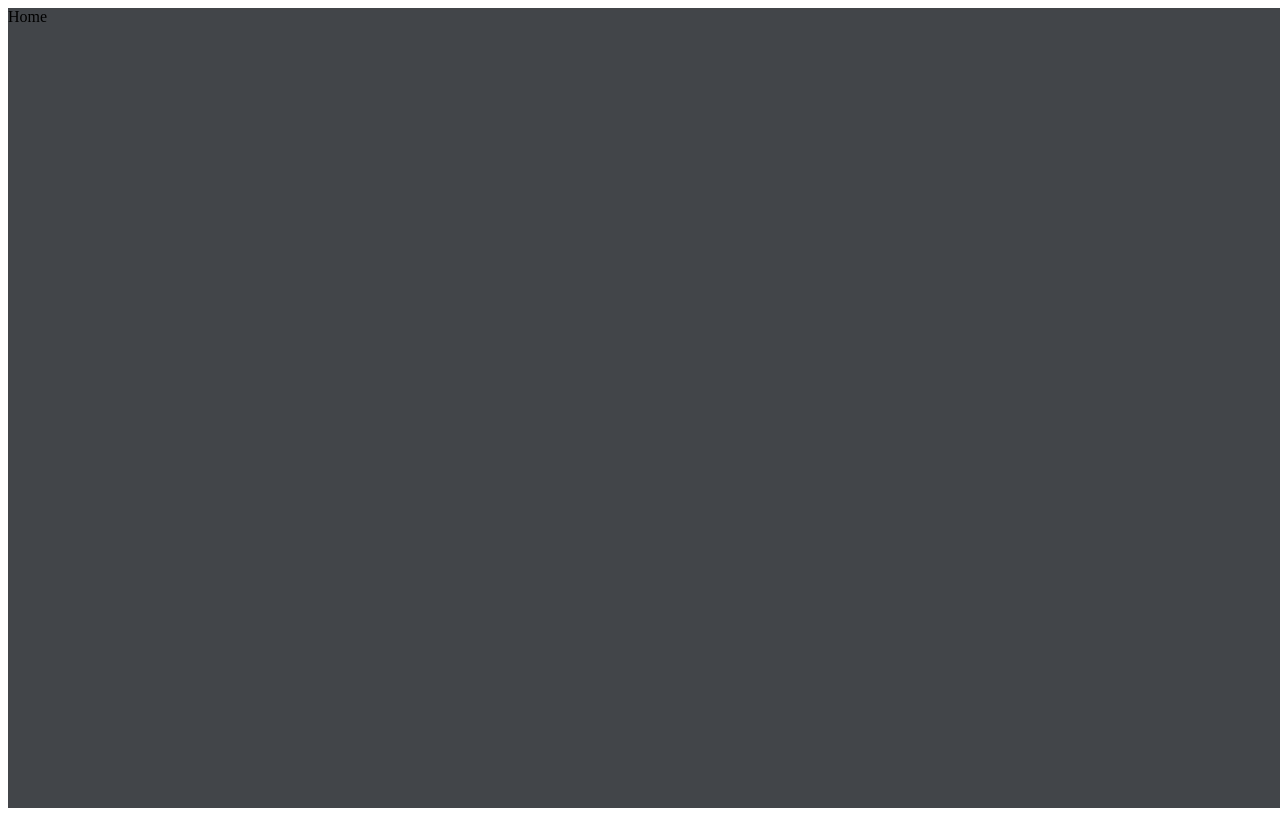
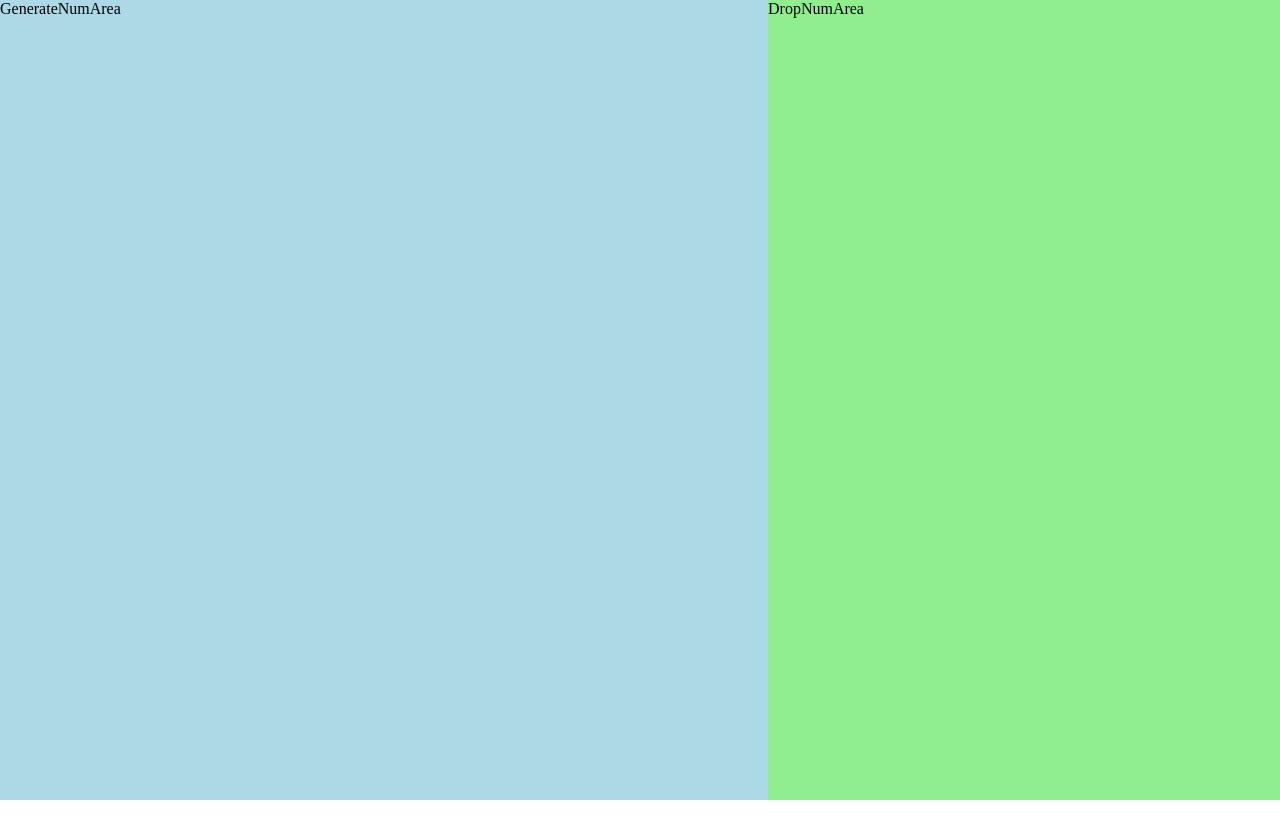
Before and after one commit to 26june/ordered-project, a React (Create React App) app: page / in a window 1280 px wide. Built offline with nearby package versions, Linux system fonts and the light colour scheme.

Commit message:
update styling

```diff
--- /dev/null
+++ b/src/components/DropNumArea.jsx
@@ -0,0 +1,13 @@
+import React from "react";
+import { styled } from "styled-components";
+
+const Container = styled.div`
+  grid-column: 4/6;
+  grid-row: 1/6;
+
+  background-color: lightgreen;
+`;
+
+export default function DropNumArea() {
+  return <Container>DropNumArea</Container>;
+}
--- /dev/null
+++ b/src/components/GenerateNumArea.jsx
@@ -0,0 +1,13 @@
+import React from "react";
+import { styled } from "styled-components";
+
+const Container = styled.div`
+  grid-column: 1/4;
+  grid-row: 1/6;
+
+  background-color: lightblue;
+`;
+
+export default function GenerateNumArea() {
+  return <Container>GenerateNumArea</Container>;
+}
--- a/src/components/Home.jsx
+++ b/src/components/Home.jsx
@@ -1,5 +1,32 @@
-import React from "react";
+import React, { useState } from "react";
+import { DragDropContext } from "react-beautiful-dnd";
+import { styled } from "styled-components";
+import numbersData from "../numbers-data";
+import DropNumArea from "./DropNumArea";
+import GenerateNumArea from "./GenerateNumArea";
+
+const Container = styled.div`
+  display: grid;
+  height: 100vh;
+  width: 100vw;
+
+  grid-template-columns: 1fr 1fr 1fr 1fr 1fr;
+  grid-template-rows: 1fr 1fr 1fr 1fr 1fr;
+`;
 
 export default function Home() {
-  return <div>Home</div>;
+  const [initState, setInitState] = useState(numbersData);
+
+  function handeOnDragEnd(result) {}
+
+  return (
+    <DragDropContext onDragEnd={handeOnDragEnd}>
+      <Container>
+        <GenerateNumArea
+          key={initState.droppableAreas.genArea.id}
+        ></GenerateNumArea>
+        <DropNumArea key={initState.droppableAreas.dropArea.id}></DropNumArea>
+      </Container>
+    </DragDropContext>
+  );
 }
--- a/src/index.js
+++ b/src/index.js
@@ -1,10 +1,20 @@
 import React from "react";
 import ReactDOM from "react-dom/client";
 import App from "./App";
+import { createGlobalStyle } from "styled-components";
+
+const GlobalStyle = createGlobalStyle`
+  * {
+    box-sizing: border-box;
+    margin: 0;
+    padding: 0;
+  }
+`;
 
 const root = ReactDOM.createRoot(document.getElementById("root"));
 root.render(
   <React.StrictMode>
+    <GlobalStyle></GlobalStyle>
     <App />
   </React.StrictMode>
 );
--- a/src/numbers-data.js
+++ b/src/numbers-data.js
@@ -14,8 +14,6 @@ const numbersData = {
       generatedNumbersIds: [],
     },
   },
-  // Facilitate reordering of the columns
-  columnOrder: ["genArea, dropArea"],
 };
 
 export default numbersData;
```
